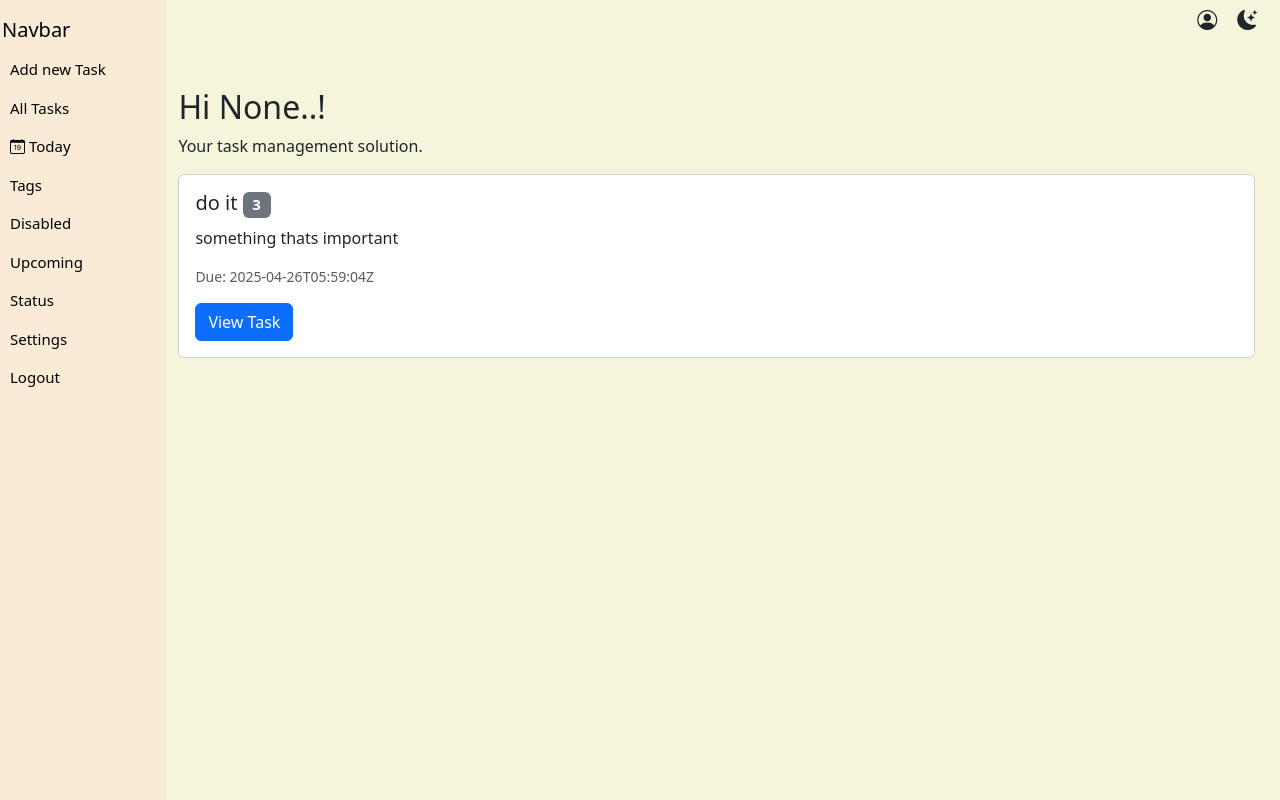
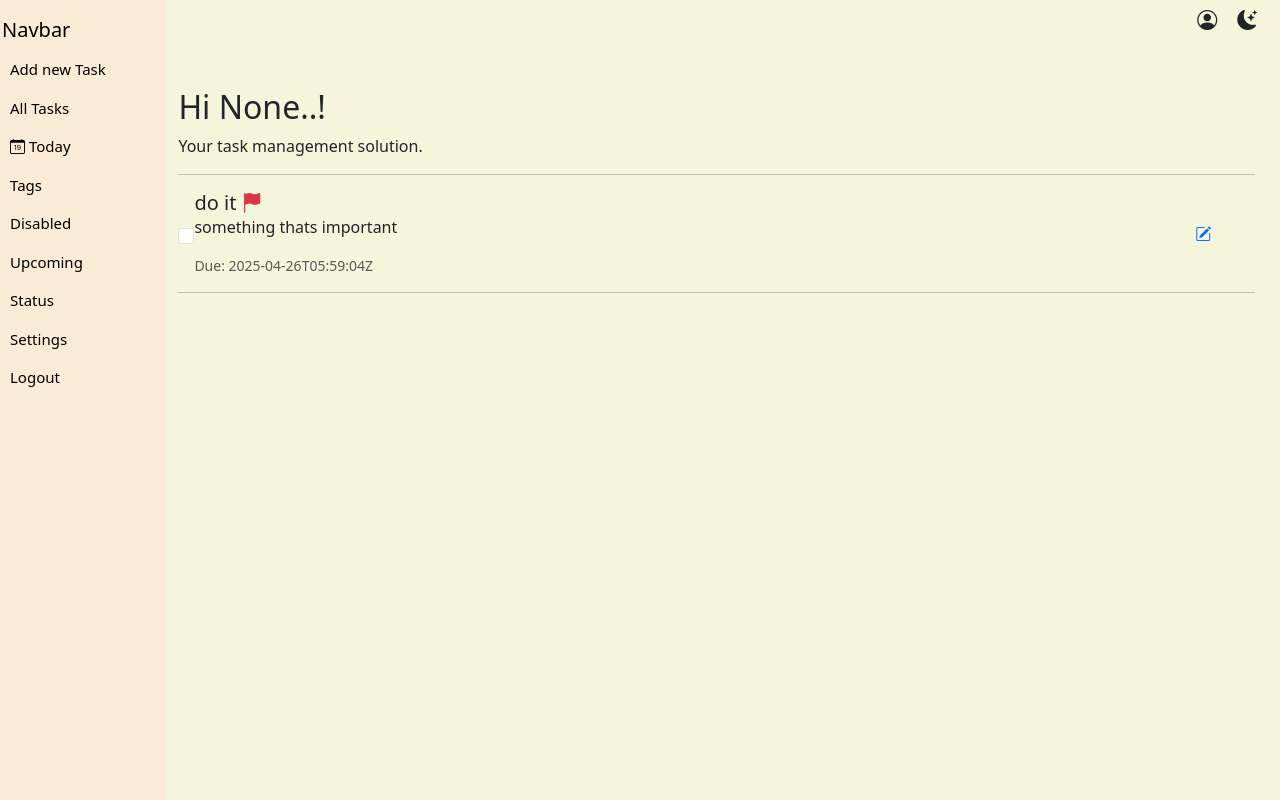
Before and after one commit to gsiri-jack/Taskly, a Django app: page /base/ in a window 1280 px wide. Run offline with Django 5.2, Linux system fonts and the light colour scheme; data comes from the database, SQL or seed files in the repository; some libraries are stand-ins or nearby versions.

Commit message:
UI adjustments

```diff
--- a/taskly/base/static/style.css
+++ b/taskly/base/static/style.css
@@ -46,3 +46,15 @@
 .topMenu a{ padding: 10px;}
 
 .topMenu a i{font-size: 20px;}
+
+
+/* Index file */
+.tsci{
+    width: 95%;
+    display: flex;
+    justify-content: space-between;
+    align-items: center;
+}
+.taskCard{ display: flex;
+    align-items: center;}
+.tsci a{padding: 0px 6px;}
--- a/taskly/base/templates/base/index.html
+++ b/taskly/base/templates/base/index.html
@@ -6,20 +6,27 @@
         <h2 class="">Hi {{username}}..! </h2>
         <p class="">Your task management solution.</p>
         {% for task in tasks %}
-            <div class="card mb-3">
-                <div class="card-body">
+        <hr>
+            <div class="taskCard mb-3">
+                <input type="checkbox" class="form-check-input" name="status" id="">
+                <div class="tsci">
+                    <div class="">
+
                         <h5 class="card-title">{{ task.title }}
                             {% if task.status == 'completed' %}
                                 <span class="badge text-bg-secondary text-success">4</span>
                             {% else %}
-                            <span class="badge text-bg-secondary text-dander">3</span>
+                               <i class="bi bi-flag-fill text-danger"></i>
                             {% endif %}</h5>
                         <p class="card-text">{{ task.description }}</p>
                         <p class="card-text"><small class="text-muted">Due: {{ task.due_date }}</small></p>
-                    <a href="{% url 'task_detail' task.id %}" class="btn btn-primary">View Task</a>
+
 
                     </div>
+                    <a href="{% url 'task_detail' task.id %}" ><i class="bi bi-pencil-square"></i></a>
                 </div>
+            </div>
+            <hr>
         {% endfor %}
     </div>
 {% endblock %}
```
Lines whose indentation alone changed are shown as unchanged.
